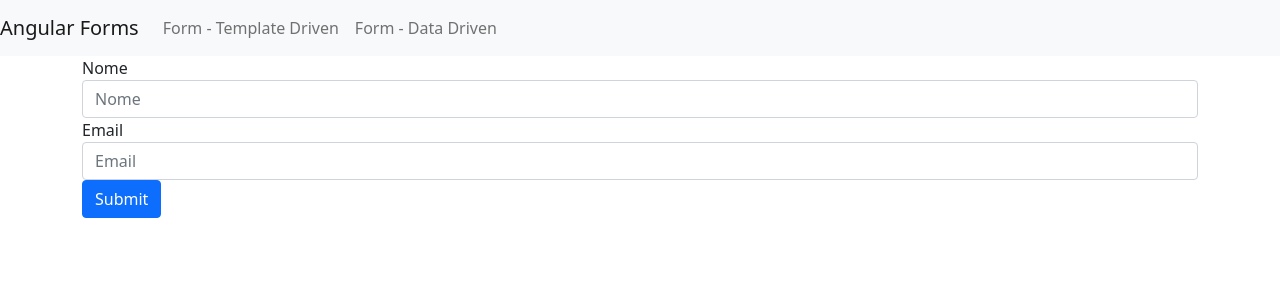
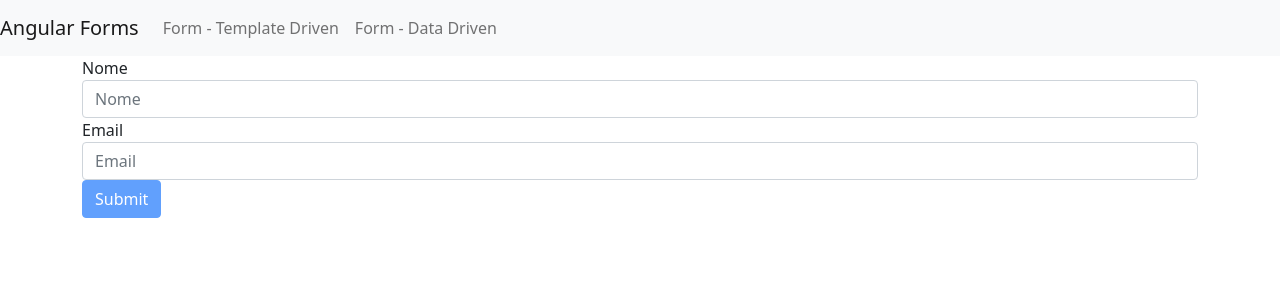
Before and after one commit to luanpoppe/loiane-angular-01, an Angular app: page /templateForm in a window 1280 px wide. Shown: the top 300 px of the page. Built offline with nearby package versions, Linux system fonts and the light colour scheme.

Commit message:
Terminei a aula ‘Forms (template driven) Desabilitando o botão de submit para formulário inválido’

```diff
--- a/src/app/template-form/template-form.component.html
+++ b/src/app/template-form/template-form.component.html
@@ -45,5 +45,7 @@
     </div>
   </div>
 
-  <button type="submit" class="btn btn-primary">Submit</button>
+  <button [disabled]="!f.valid" type="submit" class="btn btn-primary">
+    Submit
+  </button>
 </form>
```
